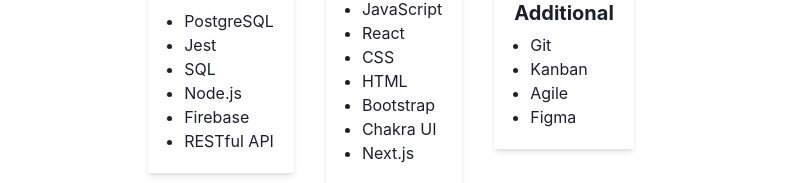
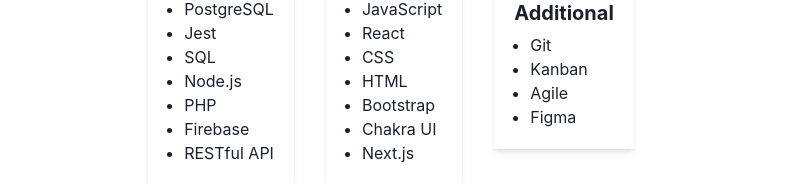
Before and after one commit to MoikeCheck/Portfolio, a Next.js app: page / in a window 1280 px wide. Shown: the part 707-890 px from the top of the page, without its empty margins (249-1047 px from the left). Built offline with nearby package versions, Linux system fonts and the light colour scheme.

Commit message:
php skill added

```diff
--- a/pages/index.js
+++ b/pages/index.js
@@ -89,6 +89,7 @@
             <ListItem>Jest</ListItem>
             <ListItem>SQL</ListItem>
             <ListItem>Node.js</ListItem>
+            <ListItem>PHP</ListItem>
             <ListItem>Firebase</ListItem>
             <ListItem>RESTful API</ListItem>
           </UnorderedList>
```
